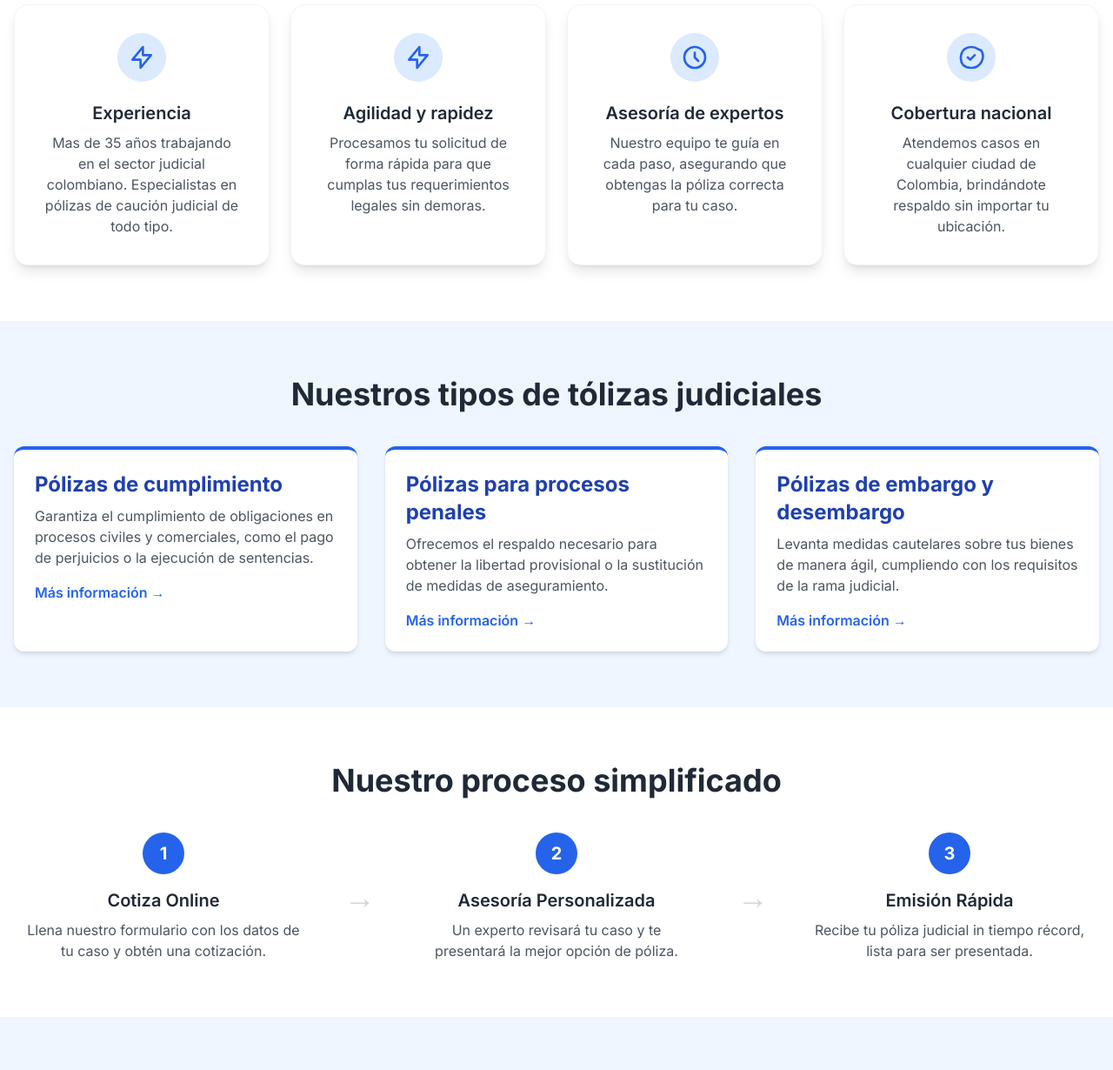
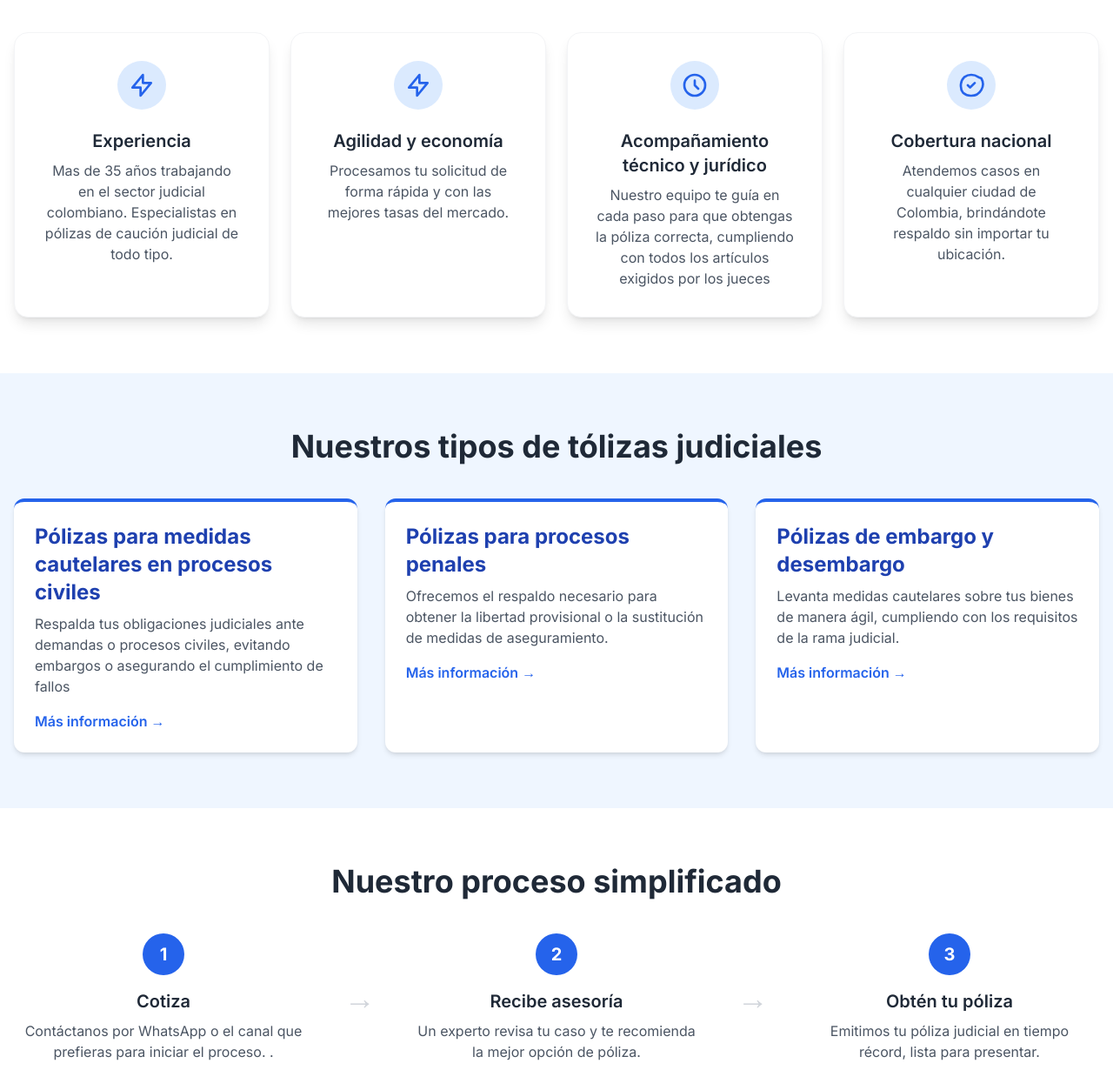
Before and after one commit to weymar-vargas-c/tupolizajudicial, a plain HTML site: page index.html in a window 1280 px wide. Shown: the part 667-1897 px from the top of the page at 87% size. Drawn offline with nearby package versions, Linux system fonts and the light colour scheme.

Commit message:
ajustes iniciales

```diff
--- a/index.html
+++ b/index.html
@@ -98,12 +98,15 @@
                 <div class="container mx-auto px-4 text-center relative z-10">
                     <h1
                         class="text-4xl md:text-6xl font-extrabold text-white mb-4 leading-tight drop-shadow-lg">
-                        Pólizas judiciales en Colombia
+                        ¿Te fijaron una caución judicial?
                     </h1>
                     <h2
                         class="text-xl md:text-2xl text-blue-100 font-medium mb-8 drop-shadow">
-                        Protege tus intereses legales con el respaldo de
-                        expertos.
+                        Nosotros te tramitamos tu póliza judicial, Consíguela
+                        fácil, rápido y con la mejor tarifa del mercado. Somos
+                        expertos con más de 35 años de experiencia en pólizas
+                        judiciales.
+
                     </h2>
                     <a href="#contacto"
                         class="inline-block px-8 py-4 bg-blue-600 text-white font-bold text-lg rounded-full shadow-lg hover:bg-blue-700 transition-colors duration-300 transform hover:scale-105">
@@ -155,10 +158,10 @@
                             </div>
                             <h3
                                 class="font-semibold text-xl mb-2 text-gray-800">Agilidad
-                                y rapidez</h3>
+                                y economía</h3>
                             <p class="text-gray-600">Procesamos tu solicitud de
-                                forma rápida para que cumplas tus requerimientos
-                                legales sin demoras.</p>
+                                forma rápida y con las mejores tasas del
+                                mercado.</p>
                         </div>
                         <!-- Beneficio 2 -->
                         <div
@@ -174,11 +177,13 @@
                                 </svg>
                             </div>
                             <h3
-                                class="font-semibold text-xl mb-2 text-gray-800">Asesoría
-                                de expertos</h3>
-                            <p class="text-gray-600">Nuestro equipo te
-                                guía en cada paso, asegurando que obtengas la
-                                póliza correcta para tu caso.</p>
+                                class="font-semibold text-xl mb-2 text-gray-800">Acompañamiento
+                                técnico y jurídico</h3>
+                            <p class="text-gray-600">Nuestro equipo te guía en
+                                cada paso para que obtengas la póliza correcta,
+                                cumpliendo con todos los artículos exigidos por
+                                los jueces
+                            </p>
                         </div>
                         <!-- Beneficio 3 -->
                         <div
@@ -217,11 +222,12 @@
                             class="bg-white p-6 rounded-xl shadow-md border-t-4 border-blue-600">
                             <h3
                                 class="font-bold text-2xl text-blue-800 mb-2">Pólizas
-                                de cumplimiento</h3>
-                            <p class="text-gray-600 mb-4">Garantiza el
-                                cumplimiento de obligaciones en procesos civiles
-                                y comerciales, como el pago de perjuicios o la
-                                ejecución de sentencias.</p>
+                                para medidas cautelares en procesos civiles
+                            </h3>
+                            <p class="text-gray-600 mb-4"> Respalda tus
+                                obligaciones judiciales ante demandas o procesos
+                                civiles, evitando embargos o asegurando el
+                                cumplimiento de fallos</p>
                             <a href="#contacto"
                                 class="text-blue-600 font-semibold hover:underline">Más
                                 información →</a>
@@ -269,32 +275,36 @@
                             <div
                                 class="bg-blue-600 text-white rounded-full h-12 w-12 flex items-center justify-center font-bold text-xl mb-4">1</div>
                             <h3 class="font-semibold text-xl mb-2">Cotiza
-                                Online</h3>
-                            <p class="text-gray-600 max-w-xs">Llena nuestro
-                                formulario con los datos de tu caso y obtén una
-                                cotización.</p>
+                            </h3>
+                            <p class="text-gray-600 max-w-xs">Contáctanos por
+                                WhatsApp o el canal que prefieras para iniciar
+                                el proceso.
+                                .</p>
                         </div>
                         <div
                             class="hidden md:block text-gray-300 font-extrabold text-4xl">→</div>
                         <div class="flex flex-col items-center">
                             <div
                                 class="bg-blue-600 text-white rounded-full h-12 w-12 flex items-center justify-center font-bold text-xl mb-4">2</div>
-                            <h3 class="font-semibold text-xl mb-2">Asesoría
-                                Personalizada</h3>
-                            <p class="text-gray-600 max-w-xs">Un experto
-                                revisará tu caso y te presentará la mejor opción
-                                de póliza.</p>
+                            <h3 class="font-semibold text-xl mb-2">Recibe
+                                asesoría
+                            </h3>
+                            <p class="text-gray-600 max-w-xs">Un experto revisa
+                                tu caso y te recomienda la mejor opción de
+                                póliza.
+                            </p>
                         </div>
                         <div
                             class="hidden md:block text-gray-300 font-extrabold text-4xl">→</div>
                         <div class="flex flex-col items-center">
                             <div
                                 class="bg-blue-600 text-white rounded-full h-12 w-12 flex items-center justify-center font-bold text-xl mb-4">3</div>
-                            <h3 class="font-semibold text-xl mb-2">Emisión
-                                Rápida</h3>
-                            <p class="text-gray-600 max-w-xs">Recibe tu póliza
-                                judicial in tiempo récord, lista para ser
-                                presentada.</p>
+                            <h3 class="font-semibold text-xl mb-2"> Obtén tu
+                                póliza
+                            </h3>
+                            <p class="text-gray-600 max-w-xs">Emitimos tu póliza
+                                judicial en tiempo récord, lista para
+                                presentar.</p>
                         </div>
                     </div>
                 </div>
```
